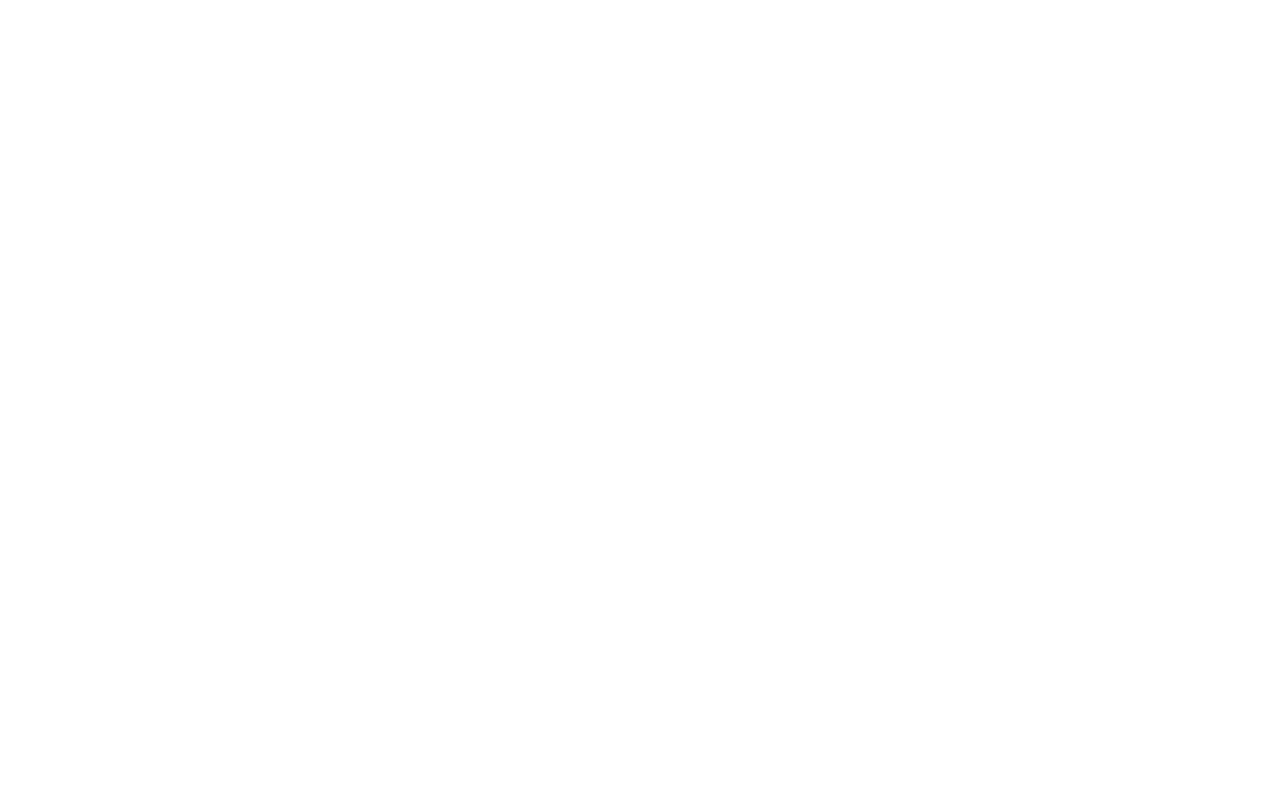
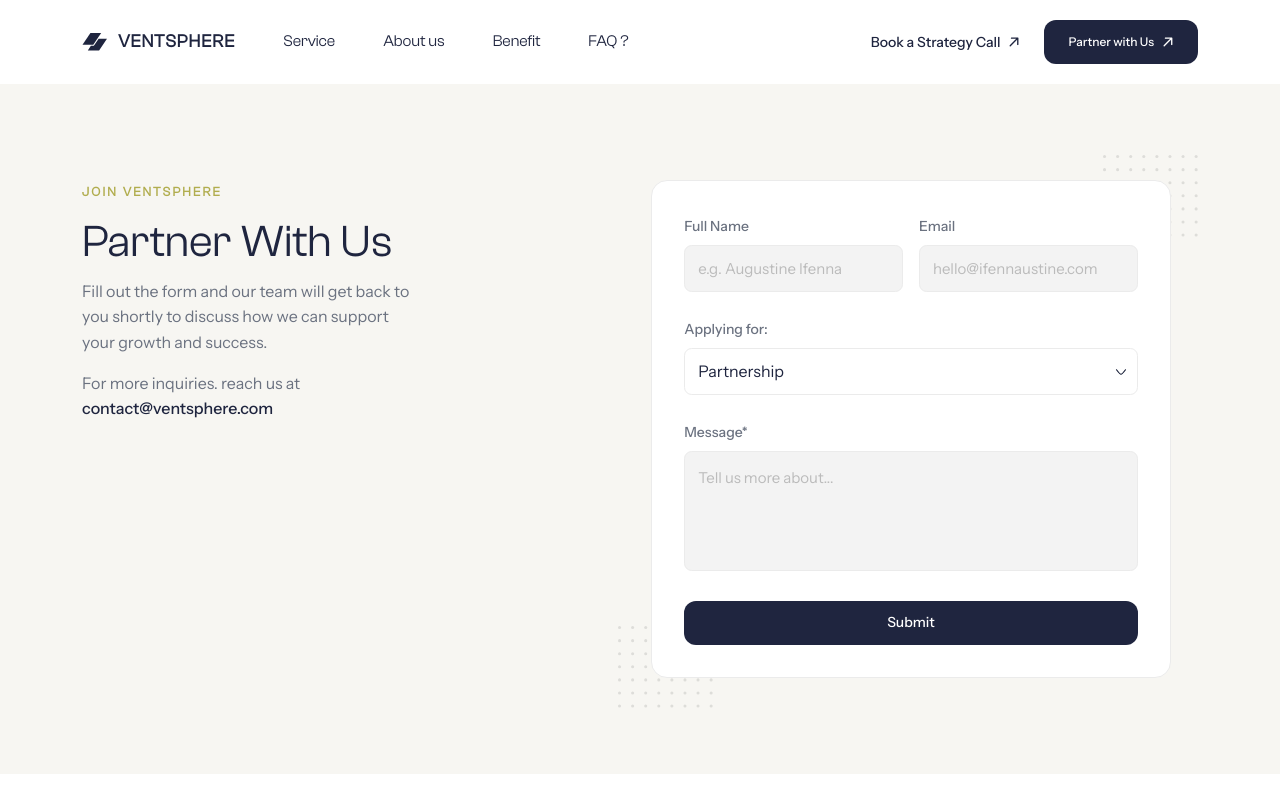
Before and after one commit to Olorunwa-web/venturesphere-app, a React (Vite) app: page /register in a window 1280 px wide. Before the commit this address had no page. Shown: the top 800 px of the page. Built offline with nearby package versions, Linux system fonts and the light colour scheme.

Commit message:
first commit

```diff
--- a/src/App.jsx
+++ b/src/App.jsx
@@ -4,7 +4,7 @@ import Navbar from './Layout/Navbar'
 import Home from './pages/Home'
 import About from './pages/About';
 import Service from './pages/Service'
-
+import Register from './pages/Register'
 function App() {
 
   return (
@@ -13,6 +13,7 @@ function App() {
           <Routes>
             <Route element = {<Navbar/>}>
                 <Route path = '/' element = {<Home/>}/>
+                <Route path = '/register' element = {<Register/>}/>
             </Route>
            </Routes>
        </BrowserRouter>
--- a/src/Layout/Navbar.jsx
+++ b/src/Layout/Navbar.jsx
@@ -8,7 +8,8 @@ import '../Style/Navbar.css';
 import { motion } from 'framer-motion'
 import About from '../pages/About'
 import { Link } from 'react-scroll'
-
+import Footer from '../pages/Footer'
+import { Link as RouterLink } from 'react-router-dom'
 const constantvariant = {
     hidden: {
         opacity: 0,
@@ -36,10 +37,10 @@ const Navbar = () => {
             <main className = 'nav-main'>
                 <section className = 'container d-flex justify-content-between align-items-center py-3 space-nav'>
                    <section className = 'd-flex gap-5 nav-space  align-items-center'>
-                       <div className = 'd-flex gaps align-items-cente'>
+                       <Link to = "home" smooth = {true} duration = {500} className = 'd-flex gaps align-items-cente text-decoration-none'>
                           <img src= {ventimg} alt="" className = 'vent-image'/>
                           <h2 className = 'vent-h3 mt-2'>VENTSPHERE</h2>
-                       </div>
+                       </Link>
                        <div className = ' d-none d-lg-flex gap-5 align-items-center nav-home pt-3'>
                            <p><Link to = "service" smooth = {true} duration = {500} >Service</Link></p>
                            <p><Link to = "about" smooth = {true} duration = {500} >About us</Link></p>
@@ -60,6 +61,7 @@ const Navbar = () => {
 
                            />
                        </motion.div>
+                        <RouterLink to = '/register' className = 'text-decoration-none'>
                         <motion.div className = 'd-flex gap-2 align-items-center justify-content-center book-div-2' >
                              <p>Partner with Us</p>
                                  <motion.img src= {whitearrow} alt=""
@@ -68,6 +70,7 @@ const Navbar = () => {
                                    transition={{delay: 1, duration: 1}}
                                  />
                         </motion.div>
+                        </RouterLink>
                    </section>
                    <div className = 'd-md-none nav-harm'>
                    {['top'].map((placement, idx) => (
@@ -77,6 +80,7 @@ const Navbar = () => {
                 </section>
             </main>
             <Outlet/>
+             <Footer/>
         </>
     )
 }
--- a/src/Lib/OffCanvas.jsx
+++ b/src/Lib/OffCanvas.jsx
@@ -7,7 +7,7 @@ import ventimg from '../assets/Logo.svg';
 import bluearrow from '../assets/Vector.svg';
 import whitearrow from '../assets/Vector (1).svg';
 import { Link } from 'react-scroll'
-
+import { Link as RouterLink} from 'react-router-dom'
 
 const OffCanvas = ({ name, ...props }) => {
 
@@ -44,10 +44,10 @@ const OffCanvas = ({ name, ...props }) => {
                                   <p>Book a Strategy Call</p>
                                   <img src= {bluearrow} alt=""/>
                                </div>
-                               <div className = 'd-flex gap-2 align-items-center justify-content-center book-div-2'>
+                               <RouterLink to = '/register' className = 'd-flex gap-2 align-items-center justify-content-center book-div-2 text-decoration-none'>
                                    <p>Partner with Us</p>
                                    <img src= {whitearrow} alt=""/>
-                               </div>
+                               </RouterLink>
                             </div>
                          </section>
                      </Offcanvas.Body>
--- a/src/Style/home.css
+++ b/src/Style/home.css
@@ -281,6 +281,10 @@
         width: 100%;
     }
 
+    .omo-div {
+        width: 100%;
+    }
+
 
 
 
--- /dev/null
+++ b/src/Style/register.css
@@ -0,0 +1,271 @@
+.background-register {
+    background-color: #F7F6F2;
+}
+
+.part-width {
+    width: 45%;
+}
+
+.form-width {
+    width: 49%;
+}
+
+.join-vent {
+    color:  #B1AD4E;
+    font-family: clash-grotesk;
+    font-weight: 600;
+    line-height: 24px;
+    font-size: 13px;
+    letter-spacing: 2.3px;
+}
+
+.part-vent {
+    color: #1F253F;
+    font-family: clash-grotesk;
+    font-weight: 500;
+    line-height: 59.04px;
+    font-size: 45px;
+}
+
+.fill {
+    color:  #6B7280;
+    font-family: var(--ff-instrument-san);
+    font-weight: 400;
+    font-size: 16px;
+    line-height: 25.5px;
+    width: 68%;
+}
+
+.form-data {
+    width: 95%;
+    border: 1px solid #EBEBEB;
+    background-color: #FFFFFF;
+    border-radius: 16px;
+    padding: 2rem;
+    position: relative;
+    z-index: 10;
+
+}
+
+.width-input {
+    width: 50%;
+}
+
+.label-name {
+    color: #6B7280;
+    font-family: var(--ff-instrument-san);
+    font-weight: 500;
+    font-size: 14px;
+    line-height: 17.08px;
+    padding-bottom: 10px;
+}
+
+.input-group {
+    height: 47px;
+    border: 0.95px solid #EBEBEB;
+    border-radius: 7.62px;
+    background-color: #F3F3F3;
+    outline: none;
+    padding-left: 13px;
+    color:  #6B7280;
+    font-family: var(--ff-instrument-san);
+    font-weight: 400;
+    font-size: 16px;
+    line-height: 25.5px;
+
+}
+
+.input-groups {
+    appearance: none; /* Standard property */
+    -webkit-appearance: none; /* Safari, Chrome */
+    -moz-appearance: none; /* Firefox */
+}
+
+.select-icon {
+    position: absolute;
+    right: 8px;
+    bottom: 18%;
+}
+
+
+.input-groups {
+    height: 47px;
+    border: 0.95px solid #EBEBEB;
+    border-radius: 7.62px;
+    background-color: #FFFFFF;
+    outline: none;
+    padding-left: 13px;
+    color:  #1F253F;
+    font-family: var(--ff-instrument-san);
+    font-weight: 400;
+    font-size: 16px;
+    line-height: 25.5px;
+
+}
+
+.input-group::placeholder {
+    color: #BBBBBB;
+    font-family: var(--ff-instrument-san);
+    font-weight: 400;
+    font-size: 15px;
+    line-height: 25.5px;
+}
+
+textarea {
+    width: 100%;
+    height: 120px;
+    resize: none;
+    border: 0.95px solid #EBEBEB;
+    border-radius: 7.62px;
+    background-color: #F3F3F3;
+    outline: none;
+    padding: 13px;
+    color:  #6B7280;
+    font-family: var(--ff-instrument-san);
+    font-weight: 400;
+    font-size: 16px;
+    line-height: 25.5px;
+}
+
+textarea::placeholder {
+    color: #BBBBBB;
+    font-family: var(--ff-instrument-san);
+    font-weight: 400;
+    font-size: 15px;
+    line-height: 25.5px;
+}
+
+.sub-btn {
+    height: 44px;
+    border: none;
+    border-radius: 12px;
+    outline: none;
+    background-color: #1F253F;
+    color: #FFFFFF;
+    font-family: var(--ff-instrument-san);
+    font-weight: 500;
+    font-size: 14px;
+    line-height: 17.08px;
+
+}
+
+.position-up-decor {
+    position: absolute;
+    right: 0;
+    top: -5%;
+}
+
+.position-down-decor {
+    position: absolute;
+    bottom: -6%;
+    left: -6%;
+}
+
+@media (max-width:767px) {
+
+
+    .register-pad {
+        padding: 0 15px !important;
+    }
+
+    .part-width {
+        width: 100%;
+    }
+
+    .form-width {
+        width: 100%;
+    }
+
+    .part-vent {
+        width: 100%;
+        font-size: 28px;
+        line-height: 37px;
+    }
+
+    .fill {
+        width: 100%;
+    }
+
+    .register-flex {
+        display: flex;
+        flex-direction: column;
+        gap: 3rem;
+    }
+
+    .form-wraps {
+        display: flex;
+        justify-content: center;
+        align-items: center;
+    }
+
+    .form-data {
+        width: 100%;
+        padding: 1.8rem 1rem;
+    }
+
+    .width-input {
+        width: 100%;
+    }
+
+    .position-up-decor, .position-down-decor {
+        display: none;
+    }
+
+    .name-flex {
+        display: flex;
+        flex-direction: column;
+        gap: 48px;
+    }
+}
+
+
+
+@media (min-width:768px) and (max-width:991px) {
+    .part-width {
+        width: 100%;
+    }
+
+    .form-width {
+        width: 100%;
+    }
+
+    .register-flex {
+        display: flex;
+        flex-direction: column;
+        gap: 3rem;
+    }
+
+    .form-wraps {
+        display: flex;
+        justify-content: center;
+        align-items: center;
+    }
+
+    .position-down-decor {
+        position: absolute;
+        bottom: -5.5%;
+        left: -1.4%;
+    }
+
+
+}
+
+
+
+@media (min-width:992px) and (max-width:1199px)  {
+    .name-flex {
+        display: flex;
+        flex-direction: column;
+        gap: 48px;
+    }
+
+    .width-input {
+        width: 100%;
+    }
+
+    .position-down-decor {
+        position: absolute;
+        bottom: -5%;
+        left: -6%;
+    }
+}
--- a/src/pages/Benefit.jsx
+++ b/src/pages/Benefit.jsx
@@ -7,7 +7,7 @@ import image2 from '../assets/Image.jpg'
 import { motion } from 'framer-motion'
 import whitearrow from '../assets/Vector (1).svg';
 import image3 from '../assets/Image@2x.jpg'
-
+import { Link } from 'react-router-dom'
 
 
 
@@ -23,6 +23,7 @@ const Benefit = () => {
                                      <h2 className = 'benefit-wrapper-h2 mb-4'>Unlocking Potential for Ambitious Startups</h2>
                                      <p className = 'benefit-wrapper-p'>We empower startups with essential resources and guidance to thrive. Our tailored support provides not only captial but also strategic insights, mentorship, and access to a vast network of industry experts.</p>
                                      <div className = 'mt-5'>
+                                         <Link to = '/register' className = 'text-decoration-none omo-div'>
                                      <motion.div className = 'd-flex gap-2 align-items-center justify-content-center book-div-2-1'
                                 whileHover= {{
                                     cursor: 'pointer'
@@ -35,6 +36,7 @@ const Benefit = () => {
                                  transition={{delay: 1, duration: 1}}
                                 />
                                </motion.div>
+                                         </Link>
                                      </div>
                                   </div>
                                   <div className = 'benefit-image-wrapper position-relative'>
@@ -68,6 +70,7 @@ const Benefit = () => {
                                      <h2 className = 'benefit-wrapper-h2 mb-4'>Partner with seasoned professionals</h2>
                                      <p className = 'benefit-wrapper-p'>We empower startups with essential resources and guidance to thrive. Our tailored support provides not only captial but also strategic insights, mentorship, and access to a vast network of industry experts.</p>
                                      <div className = 'mt-5'>
+                                     <Link to = '/register' className = 'text-decoration-none omo-div'>
                                      <motion.div className = 'd-flex gap-2 align-items-center justify-content-center book-div-2-1'
                                 whileHover= {{
                                     cursor: 'pointer'
@@ -80,6 +83,7 @@ const Benefit = () => {
                                  transition={{delay: 1, duration: 1}}
                                 />
                                </motion.div>
+                                     </Link>
                                      </div>
                                   </div>
                               </div>
--- /dev/null
+++ b/src/pages/Register.jsx
@@ -0,0 +1,72 @@
+import React from 'react'
+import up from '../assets/Decor.svg';
+import down from '../assets/Decor (1).svg';
+import arrowdown from '../assets/arrow-down-01@2x.svg'
+import '../Style/register.css'
+const Register = () => {
+    return (
+        <>
+            <main className = 'background-register py-5'>
+                <section className = 'container register-pad  my-5'>
+                    <section className = 'd-lg-flex justify-content-between register-flex'>
+                        <section className = 'part-width'>
+                            <h6 className = 'join-vent'>JOIN VENTSPHERE</h6>
+                            <h2 className = 'part-vent'>Partner With Us</h2>
+                            <div>
+                                <p className = 'fill'>Fill out the form and our team will get back to you shortly to discuss how we can support your growth and success.</p>
+                                <div className = 'd-flex flex-column gap-2'>
+                                    <span className = 'faq-info'>For more inquiries. reach us at </span>
+                                    <span className = 'faq-span'>contact@ventsphere.com</span>
+                                </div>
+                            </div>
+                        </section>
+                        <section className = 'form-width position-relative'>
+                            <div className = 'position-up-decor'>
+                                <img src={up} alt=""/>
+                            </div>
+                            <div className = 'form-wraps'>
+                            <form action="" className = 'form-data d-flex flex-column gap-4'>
+                                <div className = 'd-md-flex gap-3 justify-content-between name-flex'>
+                                    <div  className = 'width-input'>
+                                        <label htmlFor="" className = 'label-name'>Full Name</label>
+                                        <input type="text" placeholder = "e.g. Augustine Ifenna" className = 'w-100 input-group'/>
+                                    </div>
+                                    <div className = 'width-input'>
+                                        <label htmlFor="" className = 'label-name'>Email</label>
+                                        <input type="email" name="" placeholder = 'hello@ifennaustine.com' className = 'w-100 input-group'/>
+                                    </div>
+                                </div>
+                                <div className = 'position-relative'>
+                                    <label htmlFor="" className = 'label-name'>Applying for:</label>
+                                    <select name="" id="" className = 'w-100 input-groups'>
+                                        <option value=""   className = ''>Partnership</option>
+                                        <option value="">Seeding Funding</option>
+                                        <option value="">Mentorship</option>
+                                        <option value="">Investor Partner</option>
+                                    </select>
+                                    <img src= {arrowdown} alt="" className = 'select-icon'/>
+                                </div>
+                                <div>
+                                    <label htmlFor="" className = 'label-name'>Message*</label>
+                                    <textarea name="" id="" placeholder = 'Tell us more about...'></textarea>
+                                </div>
+                                <div>
+                                    <button className = 'w-100 sub-btn'>Submit</button>
+                                </div>
+                            </form>
+                            </div>
+                            <div className = 'position-down-decor'>
+                                <img src={down} alt=""/>
+                            </div>
+
+
+
+                        </section>
+                    </section>
+                </section>
+            </main>
+        </>
+    )
+}
+
+export default Register
--- a/src/pages/Service.jsx
+++ b/src/pages/Service.jsx
@@ -7,7 +7,7 @@ import agree from '../assets/agreement-01.svg'
 import '../Style/service.css'
 import { motion } from 'framer-motion'
 import whitearrow from '../assets/Vector (1).svg';
-
+import { Link } from 'react-router-dom'
 
 
 const Service = () => {
@@ -70,6 +70,7 @@ const Service = () => {
                          </section>
                          </section>
                          <div className = 'my-4 d-flex justify-content-center align-items-center pt-4'>
+                             <Link to = '/register' className = 'text-decoration-none omo-div'>
                             <motion.div className = 'd-flex gap-2 align-items-center justify-content-center book-div-2-1'
                                 whileHover= {{
                                     cursor: 'pointer'
@@ -82,6 +83,7 @@ const Service = () => {
                                  transition={{delay: 1, duration: 1}}
                                 />
                                </motion.div>
+                             </Link>
                          </div>
                      </section>
                  </main>
```
Also changed, not shown: src/pages/Home.jsx (+11 -1 lines), src/assets/arrow-down-01@2x.svg (added).
